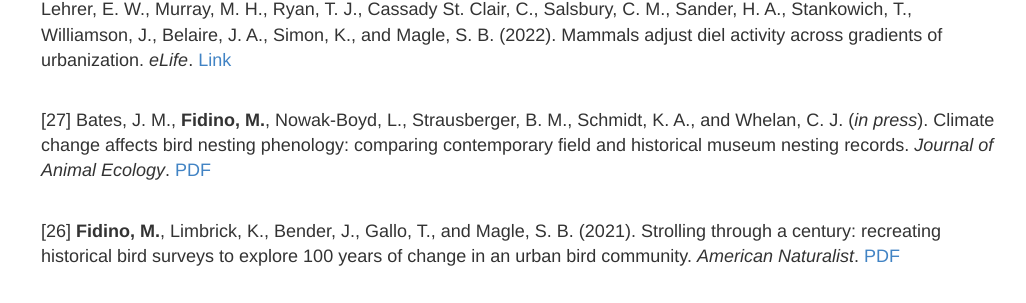
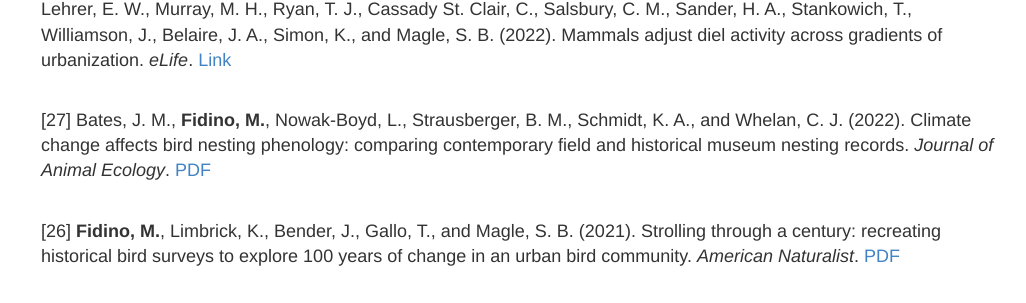
Before and after one commit to mfidino/mfidino.github.io, a Jekyll site: the page built from publications.md, in a window 1280 px wide and 900 px high, scrolled down 730 px. Shown: the part 150-453 px from the top of the window, without its empty margins (119-1145 px from the left). Built offline with Jekyll 4.4.1, drawn with Linux system fonts in a browser that asks for light colours.

Commit message:
Update publications.md

```diff
--- a/publications.md
+++ b/publications.md
@@ -28,7 +28,7 @@ This site contains copyrighted material, the use of which has not always been sp
 
 [28] Gallo, T., **Fidino, M.**, Gerber, B., Ahlers, A. A., Angstmann, J. L., Amaya, M., Concilio, A. L., Drake, D., Gray, D., Lehrer, E. W., Murray, M. H., Ryan, T. J., Cassady St. Clair, C., Salsbury, C. M., Sander, H. A., Stankowich, T., Williamson, J., Belaire, J. A., Simon, K., and Magle, S. B. (2022). Mammals adjust diel activity across gradients of urbanization. *eLife*. [Link](https://elifesciences.org/articles/74756)
 
-[27] Bates, J. M., **Fidino, M.**, Nowak-Boyd, L., Strausberger, B. M., Schmidt, K. A., and Whelan, C. J. (*in press*). Climate change affects bird nesting phenology: comparing contemporary field and historical museum nesting records. *Journal of Animal Ecology*. [PDF](../public/Bates_2022.pdf)
+[27] Bates, J. M., **Fidino, M.**, Nowak-Boyd, L., Strausberger, B. M., Schmidt, K. A., and Whelan, C. J. (2022). Climate change affects bird nesting phenology: comparing contemporary field and historical museum nesting records. *Journal of Animal Ecology*. [PDF](../public/Bates_2022.pdf)
 
 [26] **Fidino, M.**,  Limbrick, K., Bender, J., Gallo, T., and Magle, S. B. (2021). Strolling through a century: recreating historical bird surveys to explore 100 years of change in an urban bird community. *American Naturalist*. [PDF](../public/Fidino_amnat_2022.pdf)
 
```
